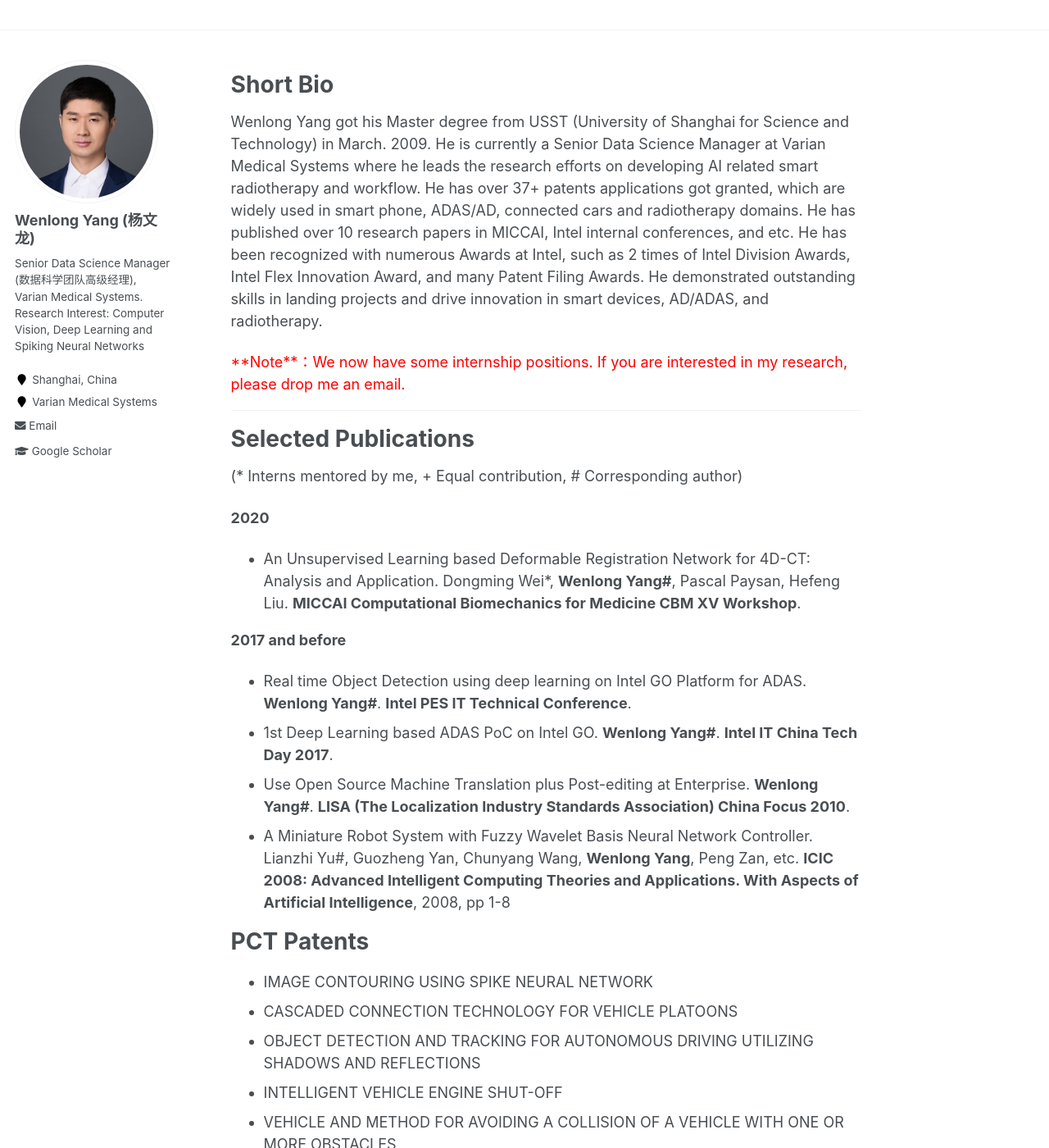
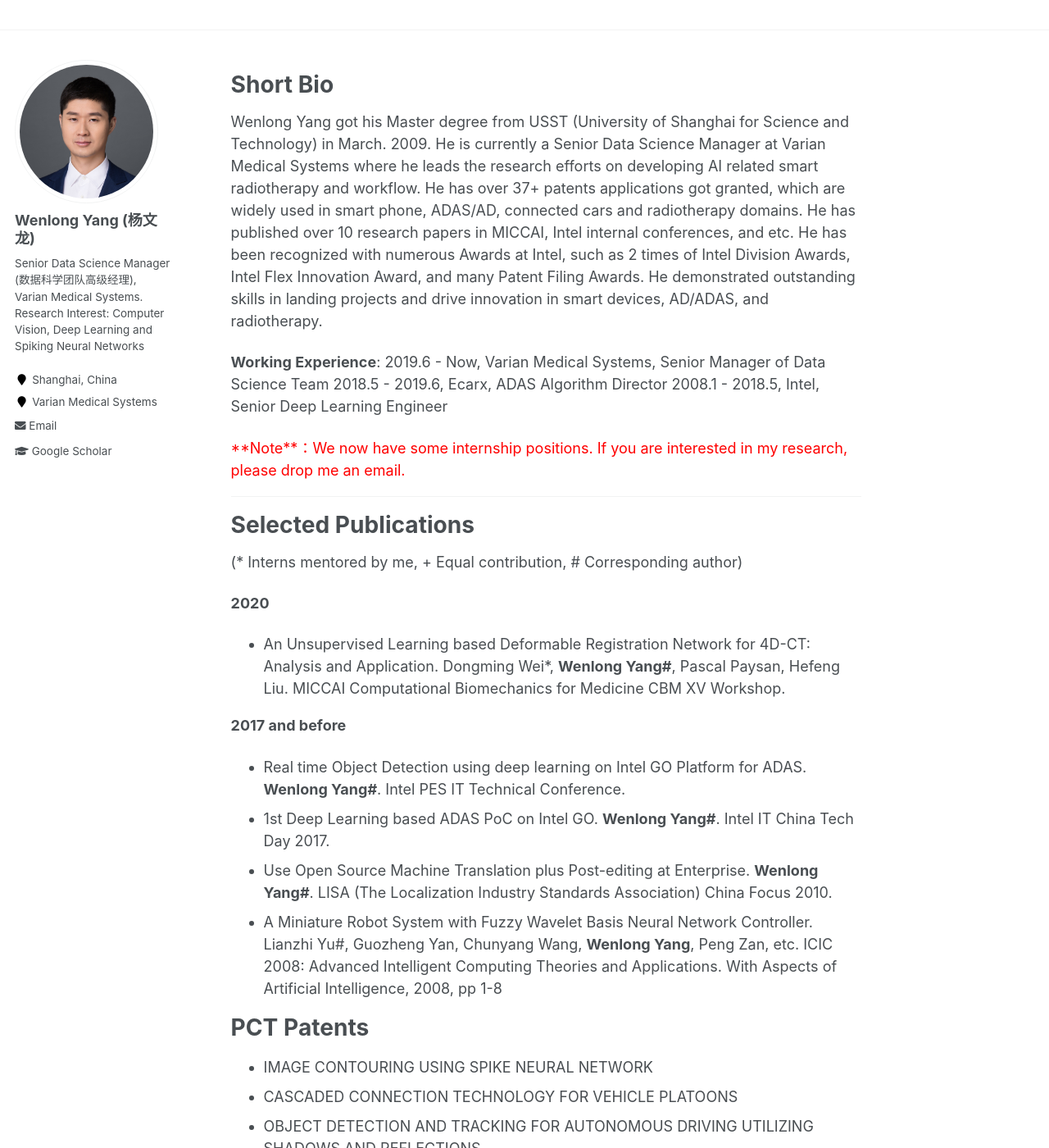
Before and after one commit to wyang22/wyang22.github.io, a Jekyll site: the page built from _pages/about.md, in a window 1280 px wide and 1400 px high. Shown: the whole window at 82% size. Built offline with Jekyll 4.4.1, drawn with Linux system fonts in a browser that asks for light colours.

Commit message:
Update about.md

```diff
--- a/_pages/about.md
+++ b/_pages/about.md
@@ -13,6 +13,11 @@ Short Bio
 
 Wenlong Yang got his Master degree from USST (University of Shanghai for Science and Technology) in March. 2009. He is currently a Senior Data Science Manager at Varian Medical Systems where he leads the research efforts on developing AI related smart radiotherapy and workflow. He has over 37+ patents applications got granted, which are widely used in smart phone, ADAS/AD, connected cars and radiotherapy domains. He has published over 10 research papers in MICCAI, Intel internal conferences, and etc. He has been recognized with numerous Awards at Intel, such as 2 times of Intel Division Awards, Intel Flex Innovation Award, and many Patent Filing Awards. He demonstrated outstanding skills in landing projects and drive innovation in smart devices, AD/ADAS, and radiotherapy.
 
+**Working Experience**:
+2019.6 - Now, Varian Medical Systems, Senior Manager of Data Science Team
+2018.5 - 2019.6, Ecarx, ADAS Algorithm Director
+2008.1 - 2018.5, Intel, Senior Deep Learning Engineer
+
 <font color="red">**Note**：We now have some internship positions. If you are interested in my research, please drop me an email. </font>
 ---
 
@@ -23,15 +28,15 @@ Selected Publications
 
 **2020**
 
-+  An Unsupervised Learning based Deformable Registration Network for 4D-CT: Analysis and Application. Dongming Wei\*, **Wenlong Yang\#**, Pascal Paysan, Hefeng Liu. **MICCAI Computational Biomechanics for Medicine CBM XV Workshop**.
++  An Unsupervised Learning based Deformable Registration Network for 4D-CT: Analysis and Application. Dongming Wei\*, **Wenlong Yang\#**, Pascal Paysan, Hefeng Liu. MICCAI Computational Biomechanics for Medicine CBM XV Workshop.
 
 
 **2017 and before**
 
-+ Real time Object Detection using deep learning on Intel GO Platform for ADAS. **Wenlong Yang\#**. **Intel PES IT Technical Conference**.
-+ 1st Deep Learning based ADAS PoC on Intel GO. **Wenlong Yang\#**. **Intel IT China Tech Day 2017**.
-+ Use Open Source Machine Translation plus Post-editing at Enterprise. **Wenlong Yang\#**. **LISA (The Localization Industry Standards Association) China Focus 2010**.
-+ A Miniature Robot System with Fuzzy Wavelet Basis Neural Network Controller. Lianzhi Yu\#, Guozheng Yan, Chunyang Wang, **Wenlong Yang**, Peng Zan, etc. **ICIC 2008: Advanced Intelligent Computing Theories and Applications. With Aspects of Artificial Intelligence**, 2008, pp 1-8
++ Real time Object Detection using deep learning on Intel GO Platform for ADAS. **Wenlong Yang\#**. Intel PES IT Technical Conference.
++ 1st Deep Learning based ADAS PoC on Intel GO. **Wenlong Yang\#**. Intel IT China Tech Day 2017.
++ Use Open Source Machine Translation plus Post-editing at Enterprise. **Wenlong Yang\#**. LISA (The Localization Industry Standards Association) China Focus 2010.
++ A Miniature Robot System with Fuzzy Wavelet Basis Neural Network Controller. Lianzhi Yu\#, Guozheng Yan, Chunyang Wang, **Wenlong Yang**, Peng Zan, etc. ICIC 2008: Advanced Intelligent Computing Theories and Applications. With Aspects of Artificial Intelligence, 2008, pp 1-8
 
 PCT Patents
 =====
```
